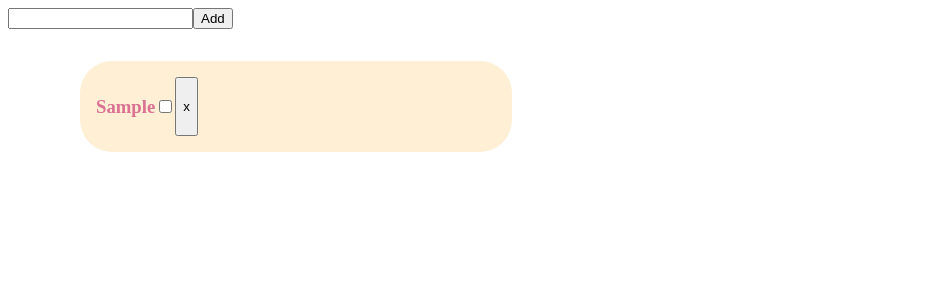
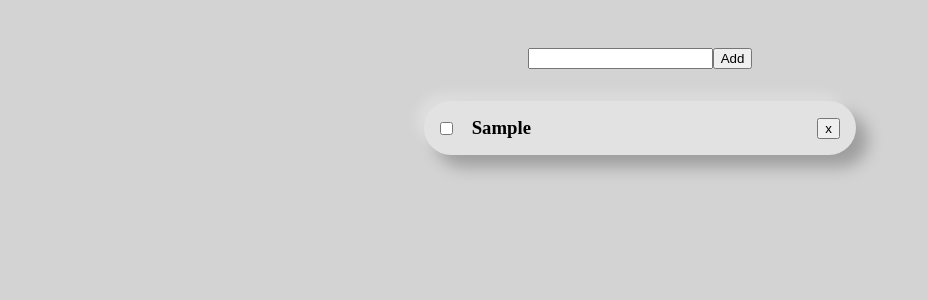
Before and after one commit to jacksonet00/Completify, a React (Create React App) app in the folder app/: page / in a window 1280 px wide. Both pictures are taken after typing "Sample" into the empty fields and a click on the button "Add". Shown: the top 300 px of the page, without its empty margins (0-928 px from the left). Built offline with nearby package versions, Linux system fonts and the light colour scheme; the HTML template or start-up script is replaced by a standard one.

Commit message:
Redesign layout

```diff
--- a/app/public/index.html
+++ b/app/public/index.html
@@ -24,7 +24,7 @@
       work correctly both with client-side routing and a non-root public URL.
       Learn how to configure a non-root public URL by running `npm run build`.
     -->
-    <title>Task Manager</title>
+		<title>Completify</title>
 	</head>
 	<body>
 		<noscript>You need to enable JavaScript to run this app.</noscript>
--- a/app/src/App.js
+++ b/app/src/App.js
@@ -1,6 +1,20 @@
 import React, { useState, useEffect } from 'react';
 import { v4 as uuidv4 } from 'uuid';
 import Task from './Task';
+import styled from 'styled-components';
+import './root.css';
+
+const Container = styled.div`
+	display: flex;
+	flex-direction: column;
+	align-items: center;
+	height: calc(100vh - 3em);
+	width: 100vw;
+	background-color: lightgrey;
+	text-align: center;
+	padding-top: 3em;
+	overflow: scroll;
+`;
 
 const App = () => {
 	const [tasks, setTasks] = useState(
@@ -37,7 +51,7 @@ const App = () => {
 	};
 
 	return (
-		<div>
+		<Container>
 			<form onSubmit={(e) => handleAddTask(e)}>
 				<input
 					type="text"
@@ -46,7 +60,7 @@ const App = () => {
 				/>
 				<button type="submit">Add</button>
 			</form>
-			<ul>
+			<div>
 				{tasks.map((t) => {
 					return (
 						<Task
@@ -57,8 +71,8 @@ const App = () => {
 						/>
 					);
 				})}
-			</ul>
-		</div>
+			</div>
+		</Container>
 	);
 };
 
--- a/app/src/Task.js
+++ b/app/src/Task.js
@@ -2,28 +2,44 @@ import React from 'react';
 import styled from 'styled-components';
 
 const Container = styled.div`
-	background-color: papayawhip;
+	background-color: #e2e2e2;
+	box-shadow: 12px 12px 16px 0 rgba(0, 0, 0, 0.25),
+		-8px -8px 12px 0 rgba(255, 255, 255, 0.25);
 	display: flex;
 	flex-direction: row;
+	justify-content: space-between;
+	align-items: center;
 	border-radius: 2em;
 	padding: 1em;
 	width: 25em;
 	margin: 2em;
 `;
 
+const HStack = styled.div`
+	display: flex;
+	align-items: center;
+`;
+
 const Title = styled.h3`
-	color: palevioletred;
+	color: black;
+	padding-left: 1em;
+`;
+
+const TaskInput = styled.input`
+	color: black;
 `;
 
 const Task = (props) => {
 	return (
 		<Container>
-			<Title>{props.task.name}</Title>
-			<input
-				type="checkbox"
-				checked={props.task.completed}
-				onChange={() => props.onComplete(props.task.id)}
-			/>
+			<HStack>
+				<TaskInput
+					type="checkbox"
+					checked={props.task.completed}
+					onChange={() => props.onComplete(props.task.id)}
+				/>
+				<Title>{props.task.name}</Title>
+			</HStack>
 			<button onClick={() => props.onDelete(props.task.id)}>x</button>
 		</Container>
 	);
--- /dev/null
+++ b/app/src/root.css
@@ -0,0 +1,3 @@
+* {
+	margin: 0;
+}
```
Also changed, not shown: app/public/manifest.json. Lines whose indentation alone changed are shown as unchanged.
